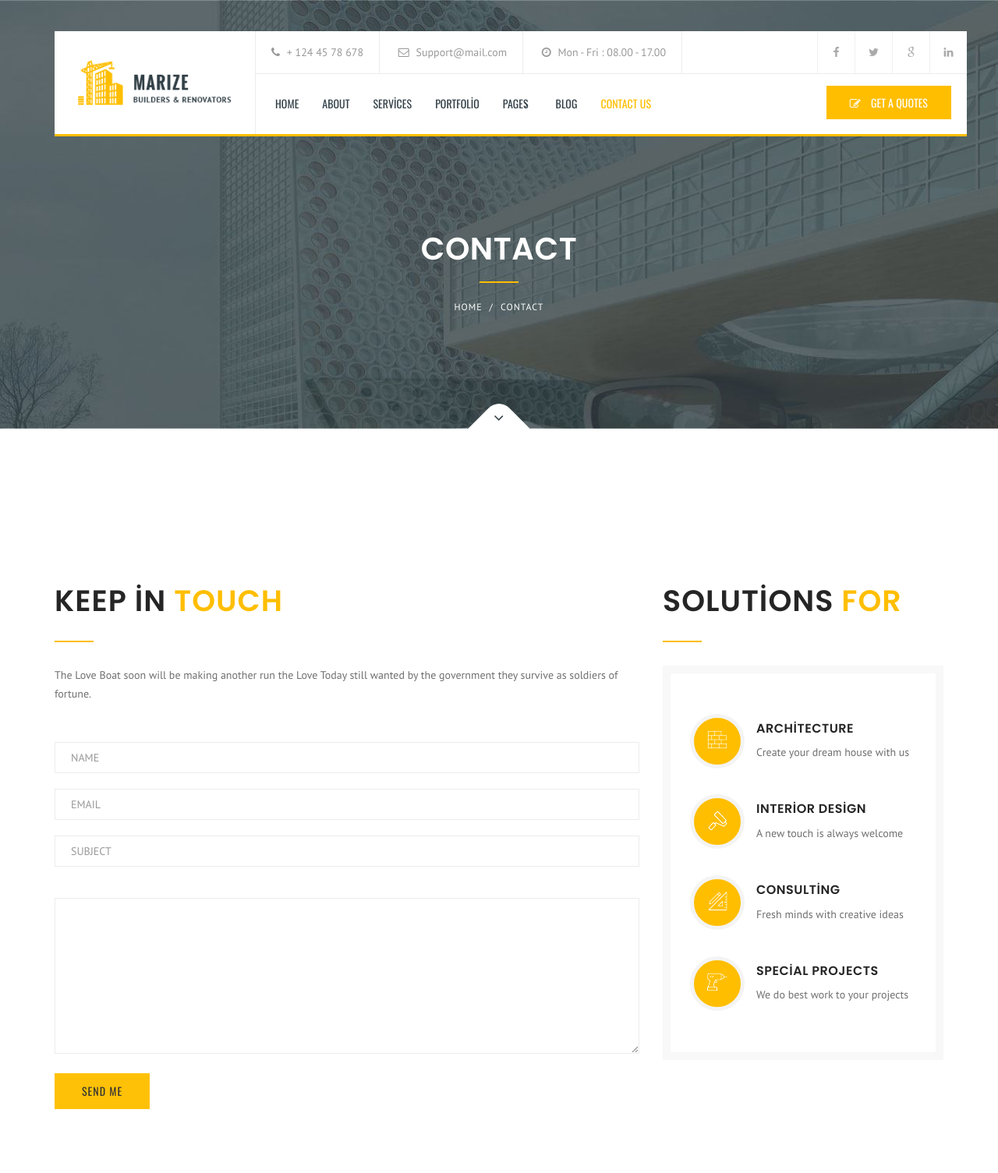
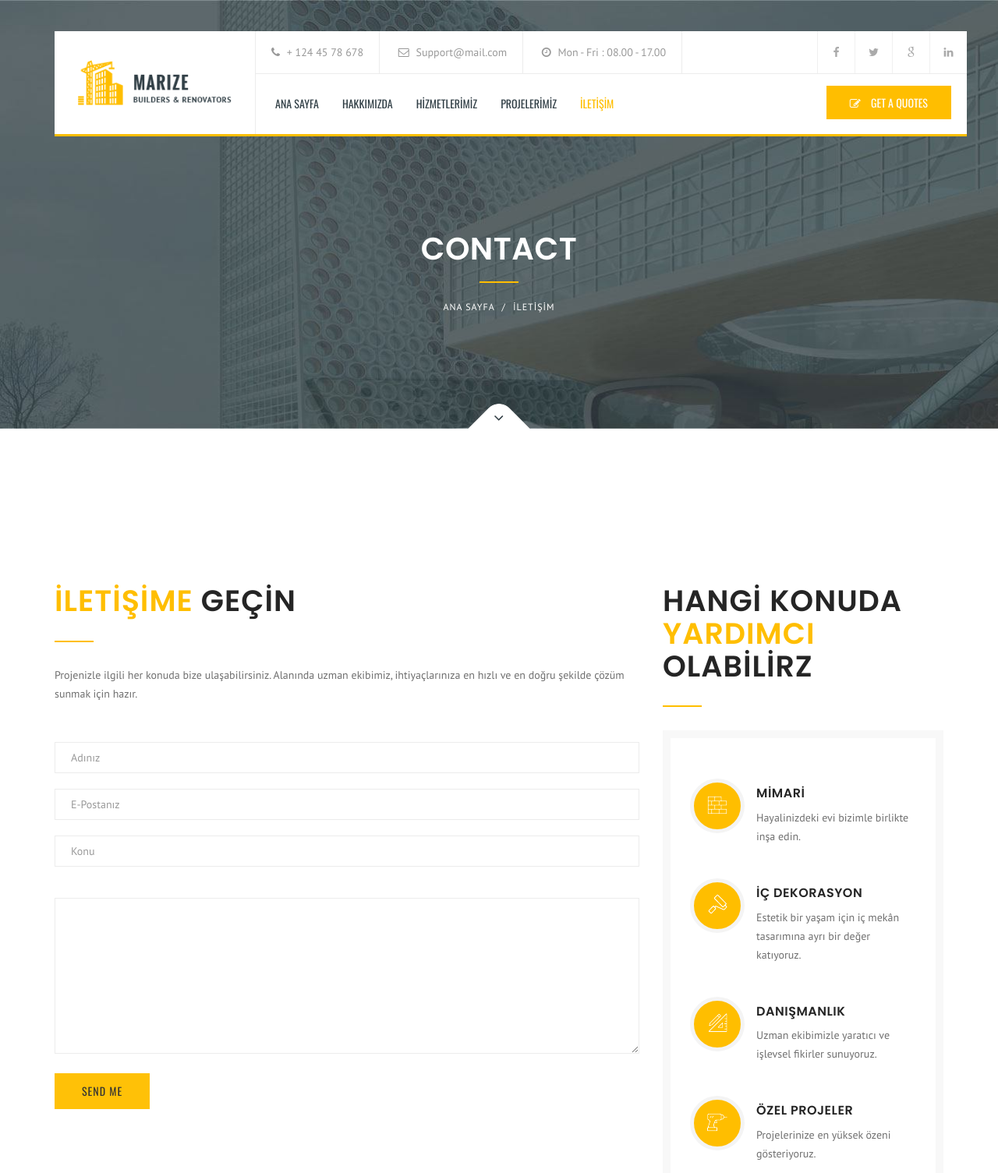
Before and after one commit to Alikerem167/True-insaat-projesi, a plain HTML site: page contact.html in a window 1280 px wide. Shown: the top 1505 px of the page at 78% size. Drawn offline with nearby package versions, Linux system fonts and the light colour scheme; some packages are replaced by stand-ins of ours.

Commit message:
8. commit

```diff
--- a/contact.html
+++ b/contact.html
@@ -66,27 +66,12 @@
         <!-- Navigation -->
         <nav class="navbar">
           <ul class="nav ownmenu">
-            <li> <a href="index.html">Home</a> </li>
-            <li> <a href="about.html">About</a> </li>
-            <li> <a href="services.html">Services</a> </li>
-            <li> <a href="portfolio.html">Portfolio</a> </li>
-            <li> <a href="index.html">Pages</a>
-              <ul class="dropdown">
-                <li> <a href="index.html">Home</a> </li>
-                <li> <a href="index-1.html">Home 2</a> </li>
-                <li> <a href="about.html">About</a> </li>
-                <li> <a href="services.html">Services</a> </li>
-                <li> <a href="portfolio.html">Portfolio</a> </li>
-                <li> <a href="portfolio-single.html">Portfolio Single</a> </li>
-                <li> <a href="blog.html">Blog</a> </li>
-                <li> <a href="blog-detail.html">Blog Detail</a> </li>
-                <li> <a href="faq.html">Faq</a> </li>
-                <li> <a href="contact.html">Contact</a> </li>
-                <li> <a href="404-page.html">404</a> </li>
-              </ul>
-            </li>
-            <li> <a href="blog.html">Blog</a> </li>
-            <li  class="active"> <a href="contact.html">Contact us</a> </li>
+            <li> <a href="index.html">Ana Sayfa</a> </li>
+            <li> <a href="about.html">HAKKIMIZDA</a> </li>
+            <li> <a href="services.html">HİZMETLERİMİZ</a> </li>
+            <li> <a href="portfolio.html">Projelerimiz</a> </li>
+            <li>
+            <li class="active"> <a href="contact.html">iLETİŞİM</a> </li>
           </ul>
 
           <!-- GET A QUOTES -->
@@ -104,8 +89,8 @@
         <hr class="main">
         <!-- Breadcrumb -->
         <ol class="breadcrumb">
-          <li><a href="#">Home</a></li>
-          <li class="active">Contact</li>
+          <li><a href="index.html">ANA SAYFA</a></li>
+          <li class="active">İLETİŞİM</li>
         </ol>
       </div>
     </div>
@@ -121,11 +106,11 @@
         <div class="row margin-top-100 margin-bottom-100">
           <div class="col-md-8">
             <div class="heading text-left margin-bottom-20">
-              <h3> Keep  in <span>Touch</span></h3>
+              <h3><span>İLETİŞİME</span> GEÇİN</h3>
               <hr>
             </div>
-            <p>The Love Boat soon will be making another run the Love
-              Today still wanted by the government they survive as soldiers of fortune.</p>
+            <p>Projenizle ilgili her konuda bize ulaşabilirsiniz.
+             Alanında uzman ekibimiz, ihtiyaçlarınıza en hızlı ve en doğru şekilde çözüm sunmak için hazır.</p>
             <div class="contact-form">
 
               <!-- Form  -->
@@ -140,17 +125,17 @@
                     <ul class="row">
                       <li class="col-sm-12">
                         <label>
-                          <input type="text" class="form-control" name="name" id="name" placeholder="NAME">
+                          <input type="text" class="form-control" name="name" id="name" placeholder="Adınız">
                         </label>
                       </li>
                       <li class="col-sm-12">
                         <label>
-                          <input type="text" class="form-control" name="email" id="email" placeholder="EMAIL">
+                          <input type="text" class="form-control" name="email" id="email" placeholder="E-Postanız">
                         </label>
                       </li>
                       <li class="col-sm-12">
                         <label>
-                          <input type="text" class="form-control" name="company" id="company" placeholder="SUBJECT">
+                          <input type="text" class="form-control" name="company" id="company" placeholder="Konu">
                         </label>
                       </li>
                       <li class="col-sm-12 margin-top-20">
@@ -169,7 +154,7 @@
           </div>
           <div class="col-md-4">
             <div class="heading text-left margin-bottom-20">
-              <h3> Solutions <span>For</span></h3>
+              <h3> HANGİ KONUDA <span>YARDIMCI</span> OLABİLİRZ</h3>
               <hr>
             </div>
             <ul class="services-intro">
@@ -179,8 +164,8 @@
                   <div class="icon"><img src="images/intro-icon-3.png" alt=""></div>
                 </div>
                 <div class="media-body">
-                  <h6 class="font-normal margin-bottom-10">Architecture</h6>
-                  <p>Create your dream house with us</p>
+                  <h6 class="font-normal margin-bottom-10">MİMARİ</h6>
+                  <p>Hayalinizdeki evi bizimle birlikte inşa edin.</p>
                 </div>
               </li>
               <!-- Interior Design -->
@@ -189,8 +174,8 @@
                   <div class="icon"><img src="images/intro-icon-4.png" alt=""></div>
                 </div>
                 <div class="media-body">
-                  <h6 class="font-normal margin-bottom-10">Interior Design</h6>
-                  <p>A new touch is always welcome</p>
+                  <h6 class="font-normal margin-bottom-10">İÇ DEKORASYON</h6>
+                  <p>Estetik bir yaşam için iç mekân tasarımına ayrı bir değer katıyoruz.</p>
                 </div>
               </li>
               <!-- Consulting -->
@@ -199,8 +184,8 @@
                   <div class="icon"><img src="images/intro-icon-5.png" alt=""></div>
                 </div>
                 <div class="media-body">
-                  <h6 class="font-normal margin-bottom-10">Consulting</h6>
-                  <p>Fresh minds with creative ideas</p>
+                  <h6 class="font-normal margin-bottom-10">DANIŞMANLIK</h6>
+                  <p>Uzman ekibimizle yaratıcı ve işlevsel fikirler sunuyoruz.</p>
                 </div>
               </li>
               <!-- Special Projects -->
@@ -209,8 +194,8 @@
                   <div class="icon"><img src="images/intro-icon-6.png" alt=""></div>
                 </div>
                 <div class="media-body">
-                  <h6 class="font-normal margin-bottom-10">Special Projects</h6>
-                  <p>We do best work to your projects</p>
+                  <h6 class="font-normal margin-bottom-10">ÖZEL PROJELER</h6>
+                  <p>Projelerinize en yüksek özeni gösteriyoruz.</p>
                 </div>
               </li>
             </ul>
```
Also changed, not shown: portfolio.html (+2 -2 lines).
